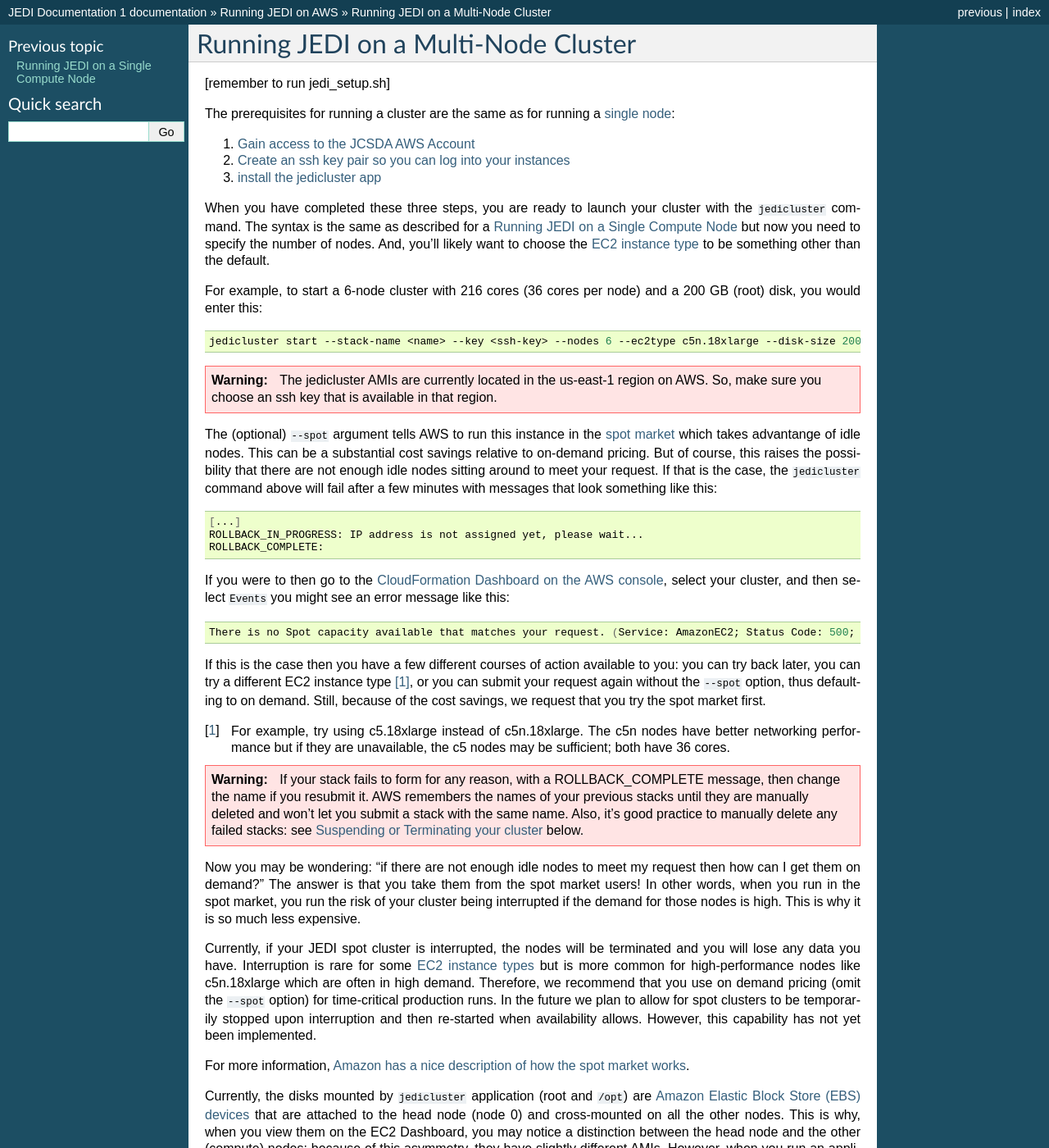
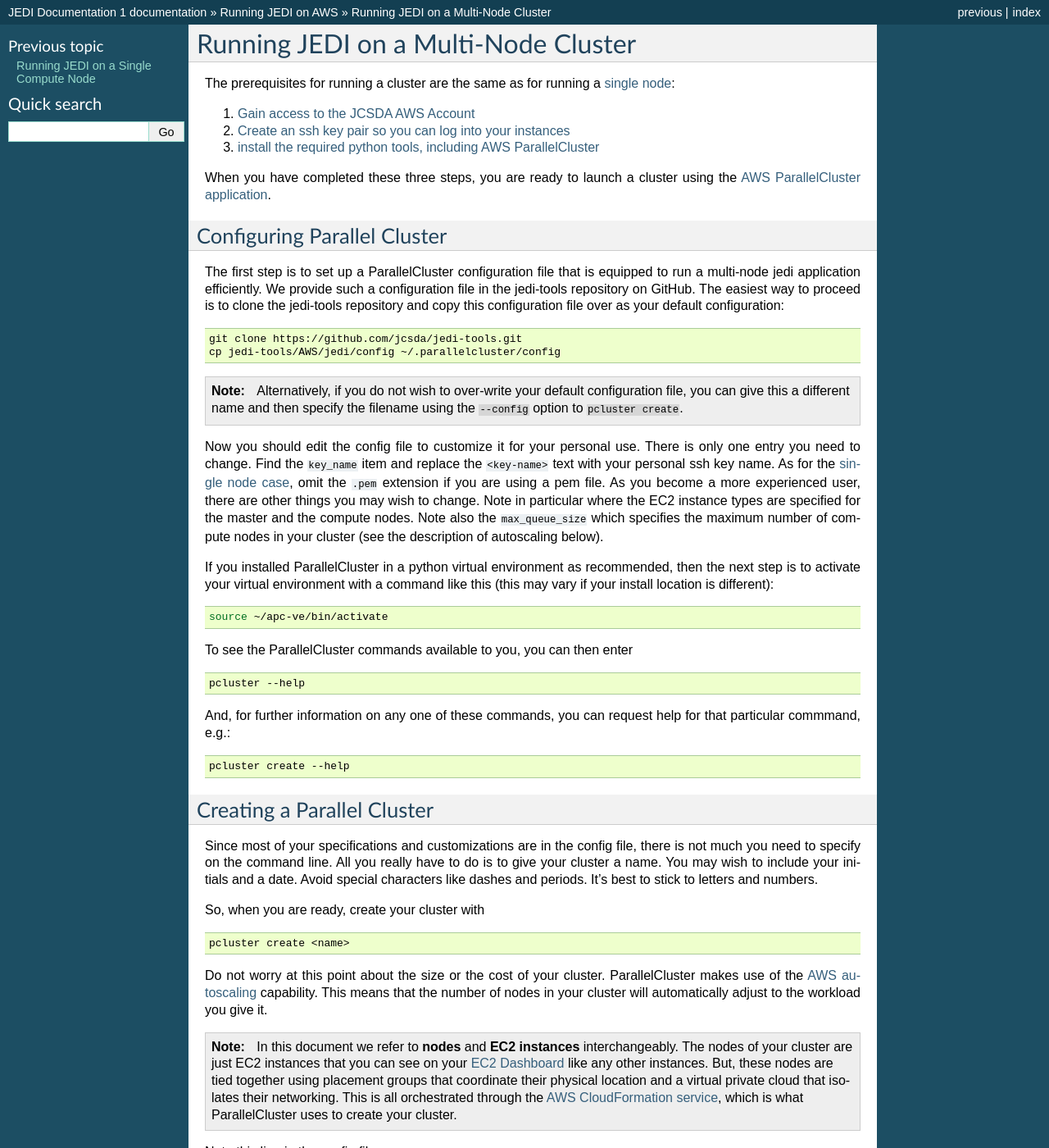
Before and after one commit to JCSDA/jedi-docs, a Sphinx documentation site: the page built from docs/cloud/cluster.rst, in a window 1280 px wide and 1400 px high. Shown: the whole window at 82% size. Built offline with Sphinx 7.4.7, drawn with Linux system fonts in a browser that asks for light colours; some of the changed text lies outside the part shown.

Commit message:
Initial sections of cluster document

```diff
--- a/docs/cloud/cluster.rst
+++ b/docs/cloud/cluster.rst
@@ -1,15 +1,85 @@
 Running JEDI on a Multi-Node Cluster
 ====================================
-
-[remember to run jedi_setup.sh]
 
 The prerequisites for running a cluster are the same as for running a :doc:`single node <singlenode>`:
 
 1. :doc:`Gain access to the JCSDA AWS Account <overview>`
 2. :doc:`Create an ssh key pair so you can log into your instances <overview>`
-3. :doc:`install the jedicluster app <jedicluster>`
+3. :doc:`install the required python tools, including AWS ParallelCluster <jedicluster>`
 
-When you have completed these three steps, you are ready to launch your cluster with the :code:`jedicluster` command.  The syntax is the same as described for a :doc:`singlenode` but now you need to specify the number of nodes.  And, you'll likely want to choose the :ref:`EC2 instance type <aws-instance-types>` to be something other than the default.
+When you have completed these three steps, you are ready to launch a cluster using the `AWS ParallelCluster application <https://docs.aws.amazon.com/parallelcluster/latest/ug/what-is-aws-parallelcluster.html>`_.
+
+
+Configuring Parallel Cluster
+----------------------------
+
+The first step is to set up a ParallelCluster configuration file that is equipped to run a multi-node jedi application efficiently.  We provide such a configuration file in the jedi-tools repository on GitHub.  The easiest way to proceed is to clone the jedi-tools repository and copy this configuration file over as your default configuration:
+
+.. code:: bash
+
+    git clone https://github.com/jcsda/jedi-tools.git
+    cp jedi-tools/AWS/jedi/config ~/.parallelcluster/config
+
+.. note::
+
+    Alternatively, if you do not wish to over-write your default configuration file, you can give this a different name and then specify the filename using the :code:`--config` option to :code:`pcluster create`.
+
+Now you should edit the config file to customize it for your personal use.  There is only one entry you need to change.  Find the :code:`key_name` item and replace the :code:`<key-name>` text with your personal ssh key name.  As for the :doc:`single node case <singlenode>`, omit the :code:`.pem` extension if you are using a pem file.  As you become a more experienced user, there are other things you may wish to change.  Note in particular where the EC2 instance types are specified for the master and the compute nodes.  Note also the :code:`max_queue_size` which specifies the maximum number of compute nodes in your cluster (see the description of autoscaling below).
+
+If you installed ParallelCluster in a python virtual environment as recommended, then the next step is to activate your virtual environment with a command like this (this may vary if your install location is different):
+
+.. code:: bash
+
+     source ~/apc-ve/bin/activate
+
+
+To see the ParallelCluster commands available to you, you can then enter
+
+.. code:: bash
+
+    pcluster --help
+
+And, for further information on any one of these commands, you can request help for that particular commmand, e.g.:
+
+.. code:: bash
+
+    pcluster create --help
+
+
+
+Creating a Parallel Cluster
+---------------------------
+
+Since most of your specifications and customizations are in the config file, there is not much you need to specify on the command line.  All you really have to do is to give your cluster a name.  You may wish to include your initials and a date.  Avoid special characters like dashes and periods.  It's best to stick to letters and numbers.
+
+So, when you are ready, create your cluster with
+
+.. code:: bash
+
+    pcluster create <name>
+
+Do not worry at this point about the size or the cost of your cluster.  ParallelCluster makes use of the `AWS autoscaling <https://aws.amazon.com/autoscaling/>`_ capability.  This means that the number of nodes in your cluster will automatically adjust to the workload you give it.
+
+.. note::
+
+    In this document we refer to **nodes** and **EC2 instances** interchangeably.  The nodes of your cluster are just EC2 instances that you can see on your `EC2 Dashboard <https://console.aws.amazon.com/ec2>`_ like any other instances.  But, these nodes are tied together using placement groups that coordinate their physical location and a virtual private cloud that isolates their networking.  This is all orchestrated through the `AWS CloudFormation service <https://aws.amazon.com/cloudformation/>`_, which is what ParallelCluster uses to create your cluster.
+
+Note this line in the config file:
+
+.. code:: bash
+
+   initial_queue_size = 0
+
+This means that the cluster will boot up with only the master node.  It will not create any compute nodes until you ask it to by submitting a batch job (see :ref:`below <awspc-run>`).
+
+.. _awspc-run:
+
+Running JEDI Applications across nodes
+--------------------------------------
+
+aaaaaaaaaaaaaaaaaaaaaaaaaaaaaaaaaaaaaaaaaaaaaaaaaaaaaaaaaaaaaaaaaaaaaaaaaaaaaaaaaaaaaaaaaaaaa
+
+[remember to run jedi_setup.sh]
 
 For example, to start a 6-node cluster with 216 cores (36 cores per node) and a 200 GB (root) disk, you would enter this:
 
```
Also changed, not shown: docs/cloud/singlenode.rst (+7 -0 lines).
